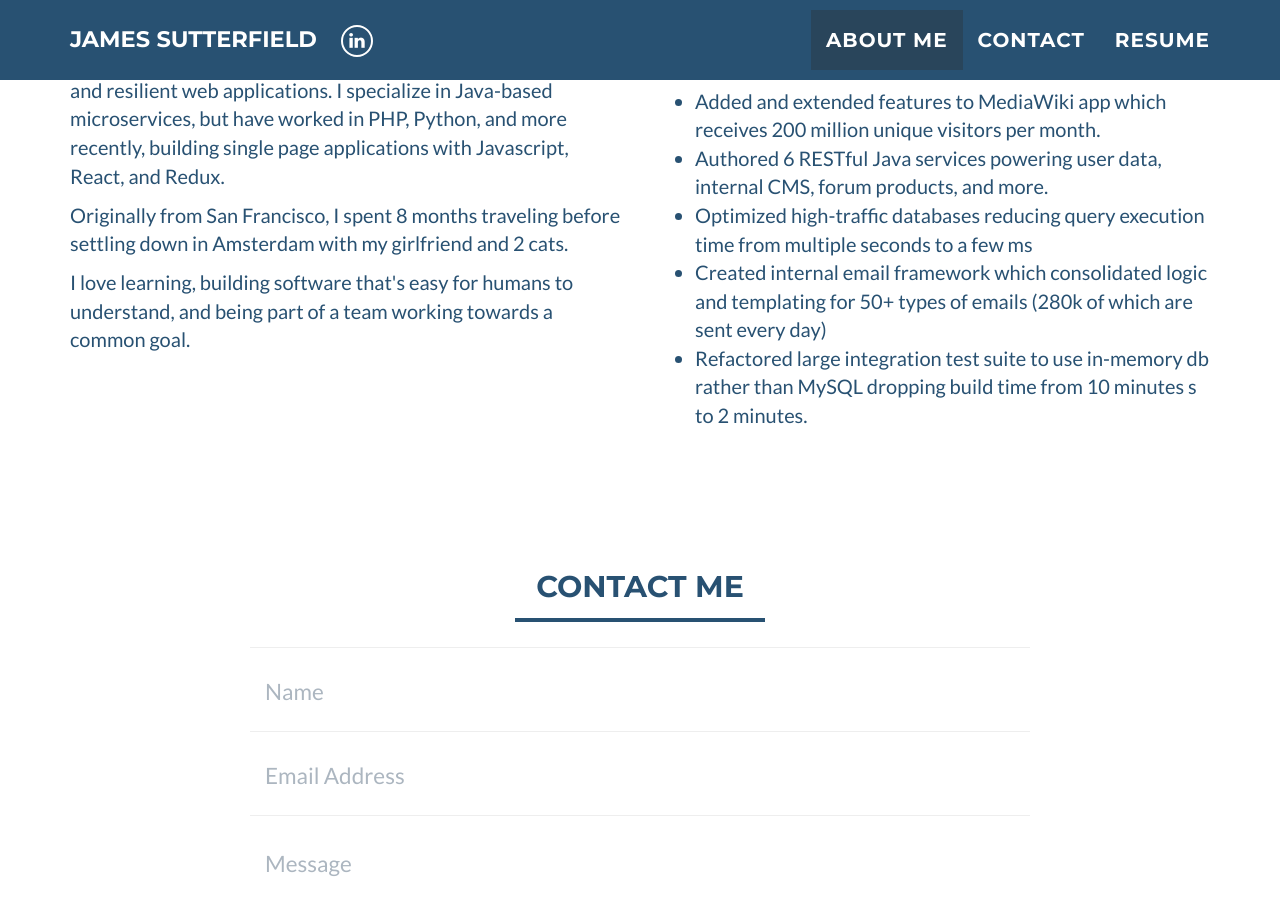
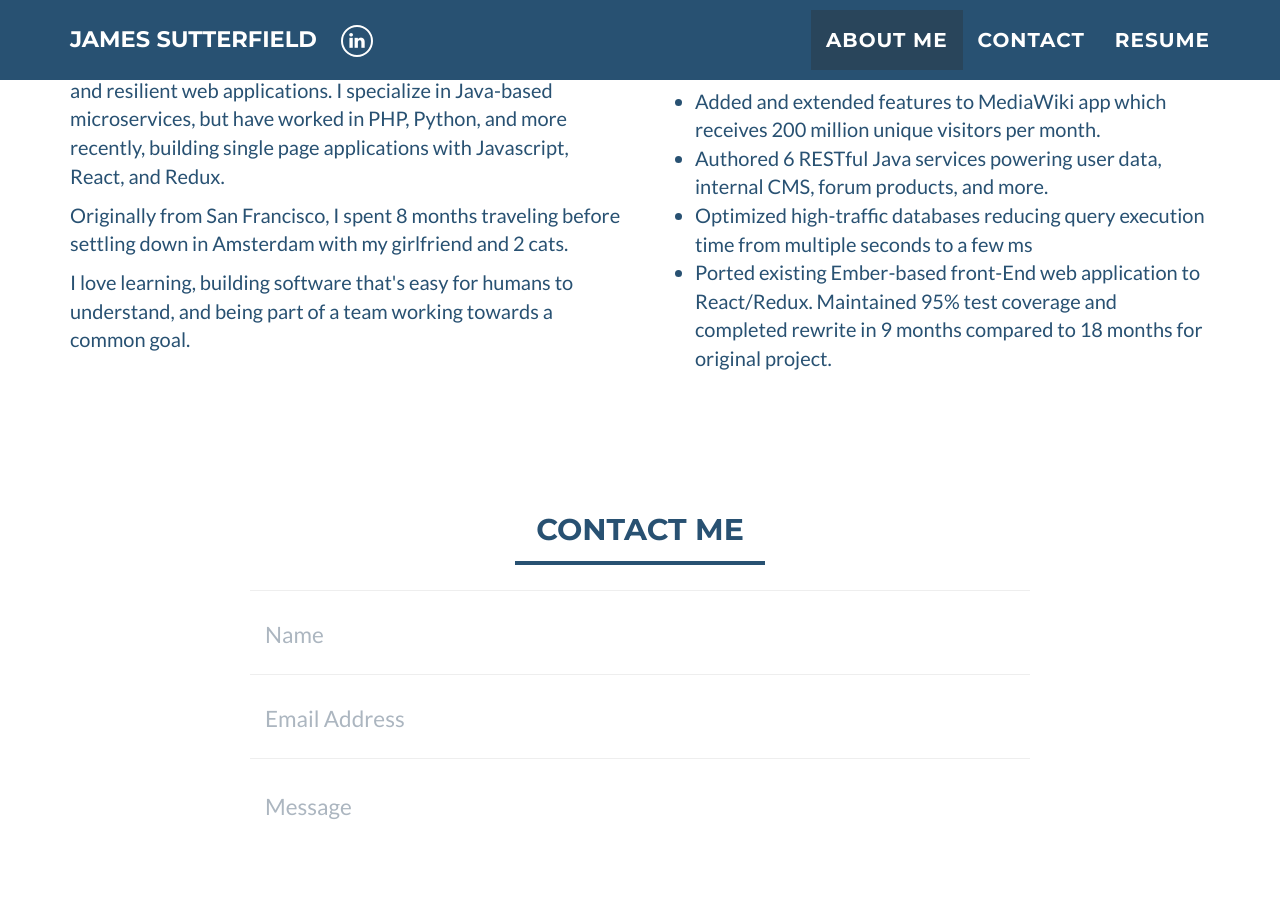
Before and after one commit to jsutterfield/jsutterfield.github.io, a Jekyll site: the page built from index.html, in a window 1280 px wide and 900 px high, scrolled down 669 px. Built offline with Jekyll 4.4.1, drawn with Linux system fonts in a browser that asks for light colours.

Commit message:
Update text again

```diff
--- a/_includes/about_me.html
+++ b/_includes/about_me.html
@@ -24,8 +24,7 @@
     			<li>Added and extended features to MediaWiki app which receives 200 million unique visitors per month.</li>
     			<li>Authored 6 RESTful Java services powering user data, internal CMS, forum products, and more.</li>
     			<li>Optimized high-traffic databases reducing query execution time from multiple seconds to a few ms</li>
-    			<li>Created internal email framework which consolidated logic and templating for 50+ types of emails (280k of which are sent every day)</li>
-    			<li>Refactored large integration test suite to use in-memory db rather than MySQL dropping build time from 10 minutes s to 2 minutes.</li>
+    			<li>Ported existing Ember-based front-End web application to React/Redux. Maintained 95% test coverage and completed rewrite in 9 months compared to 18 months for original project.</li>
 		    </ul>
 	    </div>
     </div>
```
